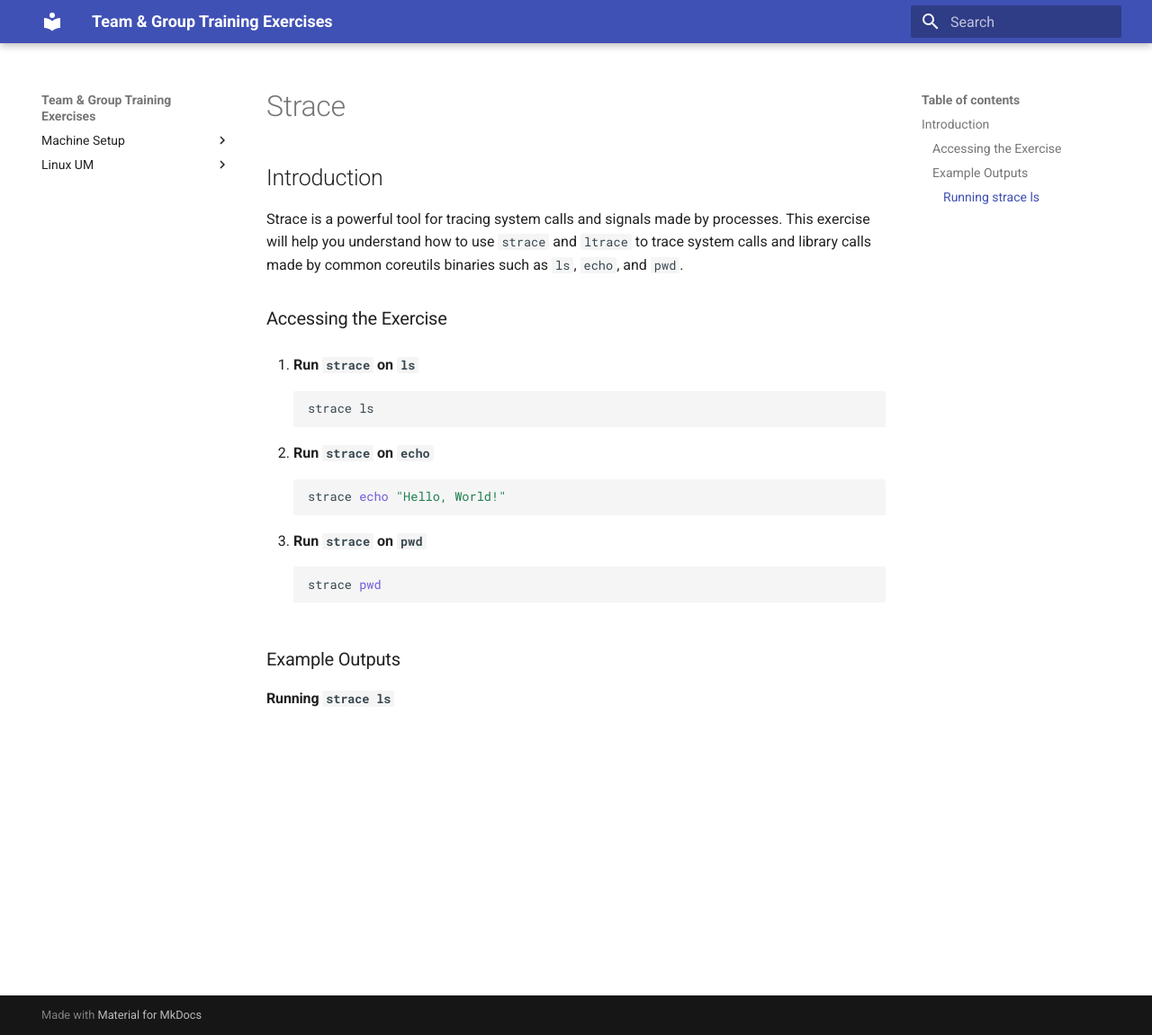
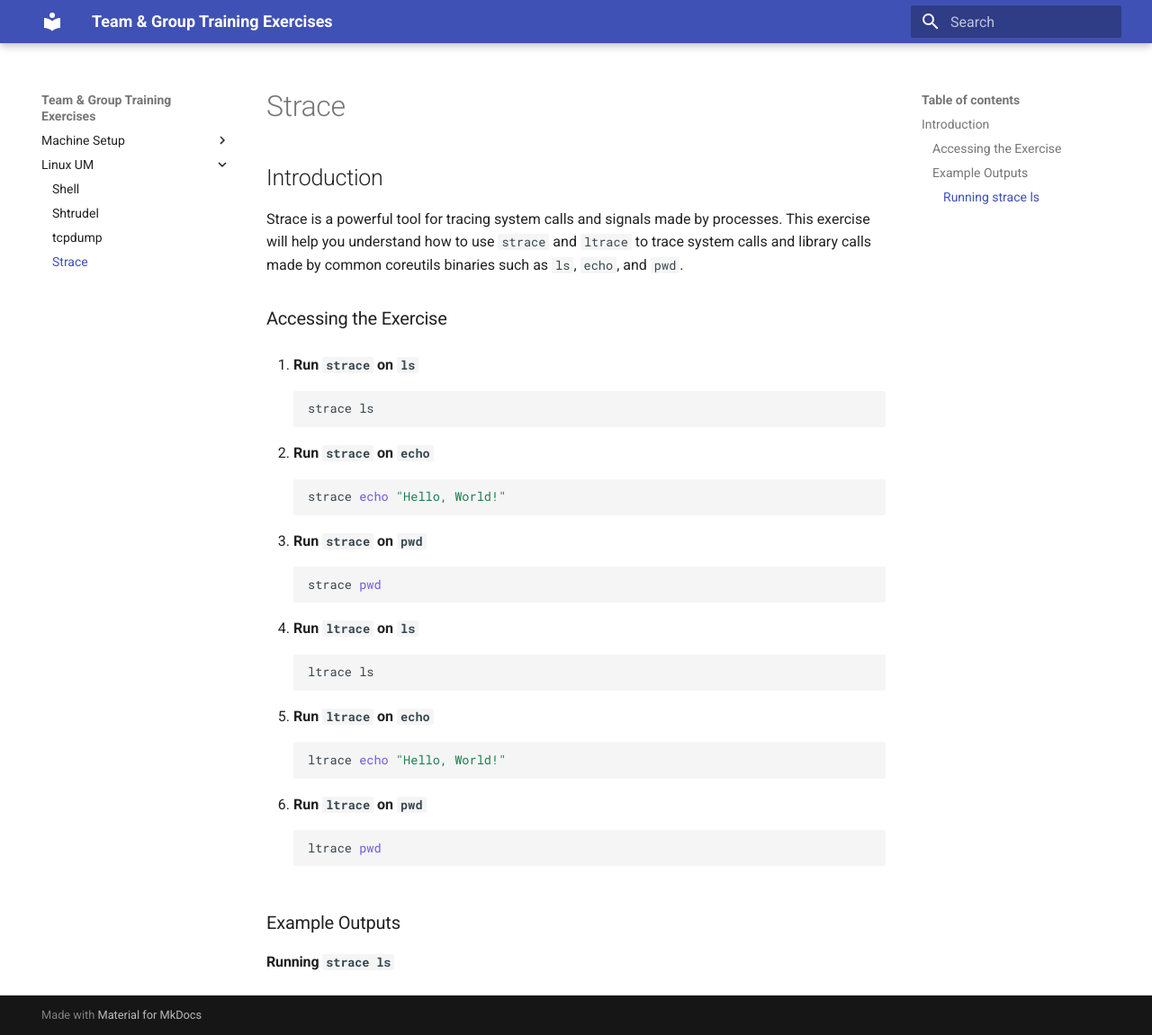
Before and after one commit to AchtungX/Hafifot, an MkDocs documentation site: the page built from content/linux_um/strace.md, in a window 1280 px wide and 1151 px high. Shown: the whole window at 90% size. Built offline with MkDocs 1.6.1 and Material for MkDocs 9.7.7, drawn with Linux system fonts in a browser that asks for light colours.

Commit message:
feat: add strace to the site's menu and guide users through its usage

````diff
--- a/content/linux_um/strace.md
+++ b/content/linux_um/strace.md
@@ -20,6 +20,21 @@ Strace is a powerful tool for tracing system calls and signals made by processes
    strace pwd
    ```
 
+4. **Run `ltrace` on `ls`**
+   ```sh
+   ltrace ls
+   ```
+
+5. **Run `ltrace` on `echo`**
+   ```sh
+   ltrace echo "Hello, World!"
+   ```
+
+6. **Run `ltrace` on `pwd`**
+   ```sh
+   ltrace pwd
+   ```
+
 ### Example Outputs
 
 #### Running `strace ls`
--- a/mkdocs.yml
+++ b/mkdocs.yml
@@ -8,6 +8,7 @@ nav:
       - Shell: linux_um/shell.md
       - Shtrudel: linux_um/shtrudel.md
       - tcpdump: linux_um/tcpdump.md
+      - Strace: linux_um/strace.md
 
 theme:
   name: material
````
Also changed, not shown: README.md (line endings or trailing spaces).
